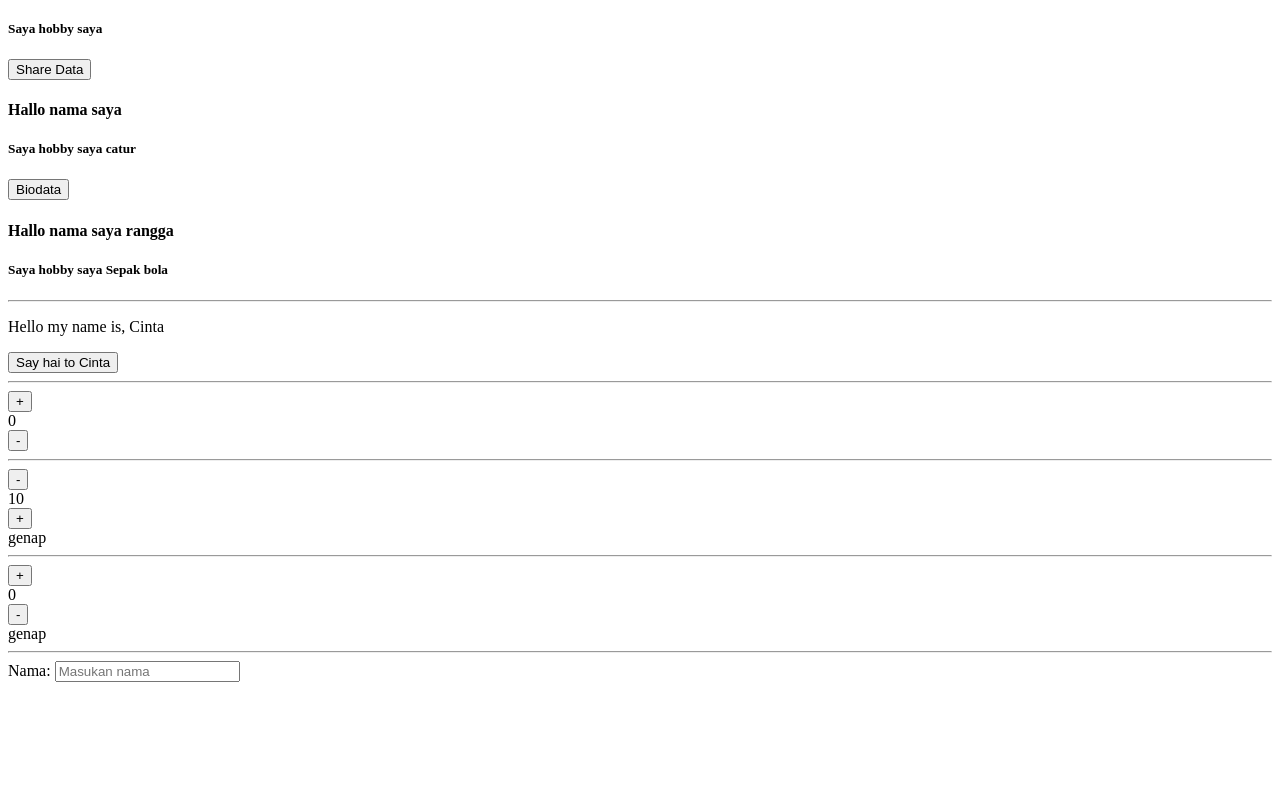
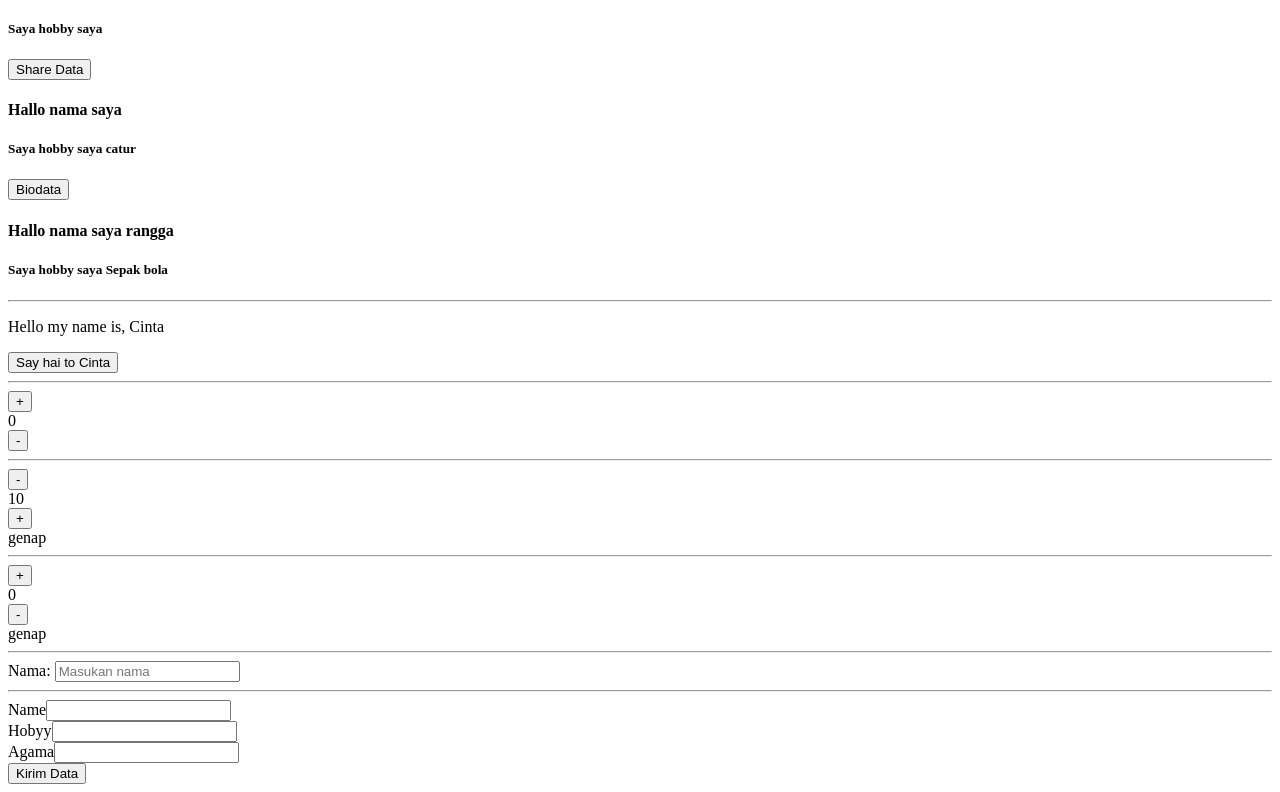
Before and after one commit to iqbalrivaldi28/Learn-React-Fundamental-1, a React (Vite) app: page / in a window 1280 px wide. Shown: the part 255-1047 px from the top of the page. Before the commit the page ends 945 px from the top, so only its background shows below. Built offline with nearby package versions, Linux system fonts and the light colour scheme.

Commit message:
feat: handle multiple form

```diff
--- a/src/App.jsx
+++ b/src/App.jsx
@@ -2,6 +2,7 @@ import ConditionalRederingIfElse from './components/Conditional-Rendering-IfElse
 import ConditionalRenderingTernaryOperator from './components/Conditional-Rendering-Ternary-Operator';
 import EventHandler from './components/Event-Hanlder';
 import HandleForm from './components/HandleForm';
+import HandldeMultiform from './components/HanleMultipleForm';
 import JsxNonJsx from './components/Jsx-NonJsx';
 import PropsReusableComponent from './components/Props-Reusable-Component';
 import UseStateConcepts from './components/UseState-Concepts';
@@ -40,6 +41,9 @@ function App() {
       <hr />
       <HandleForm />
 
+      <hr />
+      <HandldeMultiform />
+
     </>
   );
 }
--- /dev/null
+++ b/src/components/HanleMultipleForm.jsx
@@ -0,0 +1,41 @@
+import { useState } from "react"
+
+const HandldeMultiform = () => {
+    const initialState = {
+        name: "",
+        hobby: "",
+        agama: ""
+    }
+
+    const [data, setData] = useState(initialState)
+    const {name, hobby, agama} = data;
+
+    const handleSubmit = (e) => {
+        e.preventDefault()
+        console.log(data);
+        setData(initialState)
+    }
+
+    const handleChange = (e) => {
+        setData ({...data, [e.target.name]: e.target.value})
+    }
+
+    return (
+        <div>
+            <form onSubmit={handleSubmit}>
+                <label htmlFor="">Name</label>
+                <input type="text" onChange={handleChange} value={name} name="name" />
+                <br />
+                <label htmlFor="">Hobyy</label>
+                <input type="text" onChange={handleChange} value={hobby} name="hobby" />
+                <br />
+                <label htmlFor="">Agama</label>
+                <input type="text" onChange={handleChange} value={agama} name="agama" />
+                <br />
+                <button type="submit">Kirim Data</button>
+            </form>
+        </div>
+    )
+}
+
+export default HandldeMultiform
```
